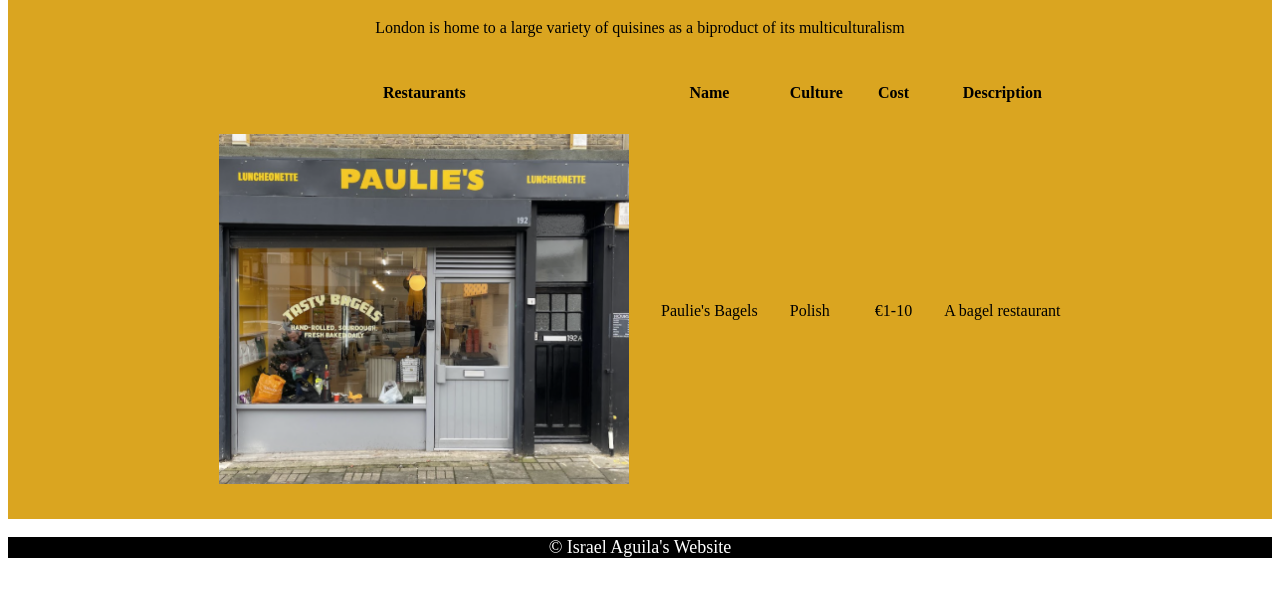
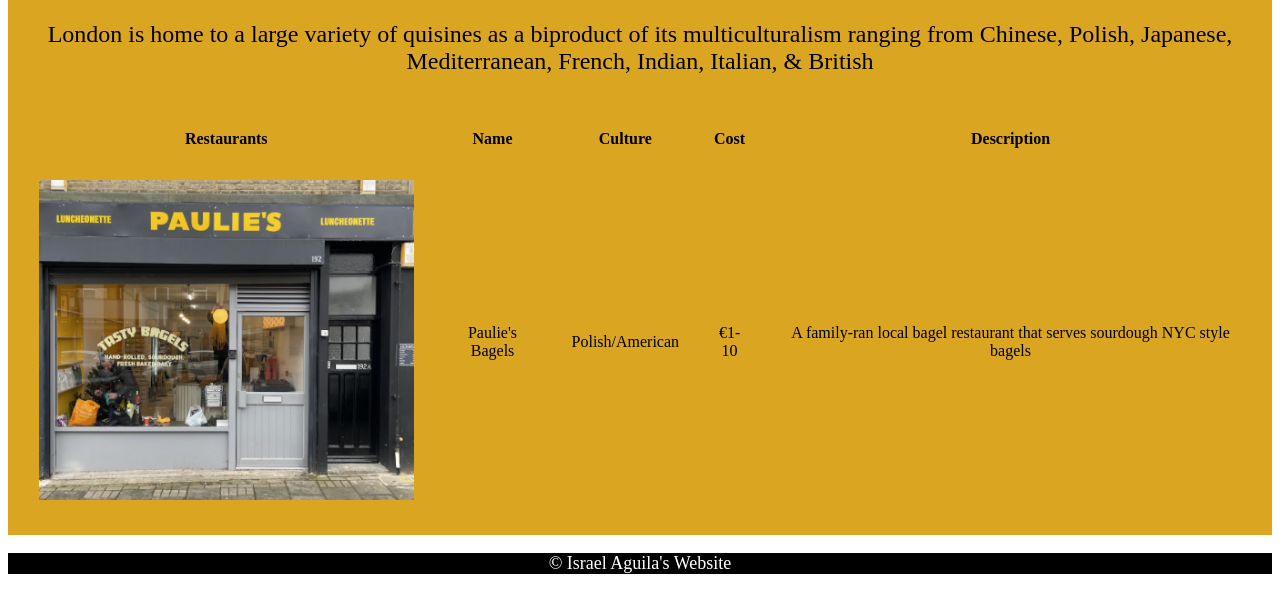
Before and after one commit to israela440/FinalWeb, a plain HTML site: page restaurants.html in a window 1280 px wide. Shown: the part 183-796 px from the top of the page. Drawn offline with Linux system fonts and the light colour scheme.

Commit message:
Add files via upload

```diff
--- a/index.html
+++ b/index.html
@@ -3,6 +3,10 @@
 <html>
 
     <head>
+        <link rel="apple-touch-icon" sizes="180x180" href="/apple-touch-icon.png">
+        <link rel="icon" type="image/png" sizes="32x32" href="/favicon-32x32.png">
+        <link rel="icon" type="image/png" sizes="16x16" href="/favicon-16x16.png">
+        <link rel="manifest" href="/site.webmanifest">
 
         <title>
             MarshHarrier
--- a/restaurants.html
+++ b/restaurants.html
@@ -42,8 +42,9 @@
             <h1>
                 Good Restaurants
             </h1>
-            <p>
+            <p class="x-large">
                 London is home to a large variety of quisines as a biproduct of its multiculturalism
+                ranging from Chinese, Polish, Japanese, Mediterranean, French, Indian, Italian, & British
             </p>
             <table class="center-table">
                 <tr>
@@ -63,21 +64,21 @@
                         Description
                     </th>
                 </tr>
-                <tr>
+                <tr class="center">
                     <td>
-                        <img src="bagel.png" alt="paulie" height="350">
+                        <img src="bagel.png" alt="paulie" height="320">
                     </td>
                     <td>
                         Paulie's Bagels
                     </td>
                     <td>
-                        Polish
+                        Polish/American
                     </td>
                     <td>
                         €1-10
                     </td>
-                    <td>
-                        A bagel restaurant
+                    <td class="center">
+                        A family-ran local bagel restaurant that serves sourdough NYC style bagels
                     </td>
                 </tr>
             </table>
--- a/styleSheet.css
+++ b/styleSheet.css
@@ -118,3 +118,6 @@ p{
     margin-right: auto;
     border-spacing: 30px;
 }
+.x-large{
+    font-size: x-large;
+}
```
Also changed, not shown: contact.html (+15 -2 lines), events.html (+1 -5 lines), about.txt (added), android-chrome-192x192.png (added), android-chrome-512x512.png (added), apple-touch-icon.png (added), favicon-16x16.png (added), favicon-32x32.png (added), favicon.ico (added), site.webmanifest (added).
